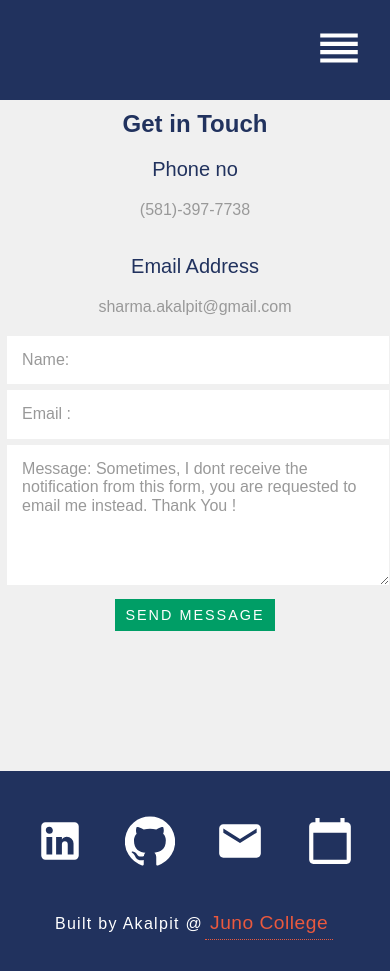
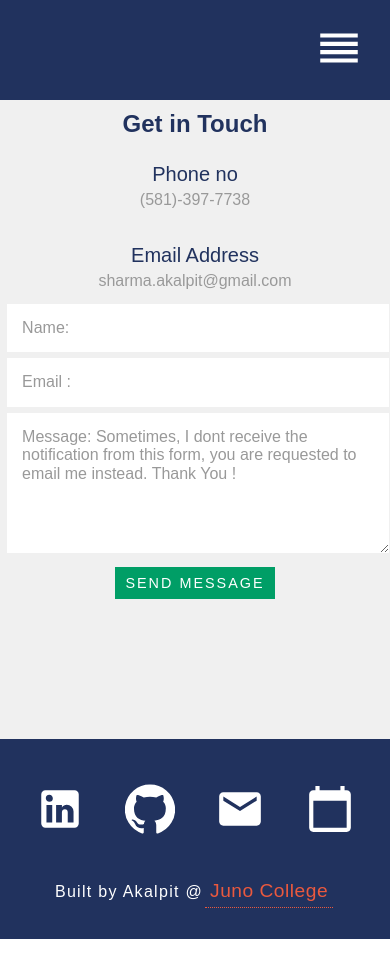
Before and after one commit to skininja673/Portfolio-React, a React (Create React App) app: page /contact in a window 390 px wide. After the commit the page ends 939 px from the top, so only its background shows below. Built offline with nearby package versions, Linux system fonts and the light colour scheme.

Commit message:
fixing spaces

```diff
--- a/src/styles/ContactForm.css
+++ b/src/styles/ContactForm.css
@@ -100,10 +100,26 @@
     .heading {
         margin-top: 10px;
     }
+
     .content .contactInfo .contactInfoBx {
         margin-top: 0px;
     }
-    /* ---------- */
+    .content .contactInfo .contactInfoBx .box {
+        margin: 5px;
+    }
+    .content .contactInfo .contactInfoBx .text {
+        display: flex;
+        flex-direction: column;
+    }
+
+    .content .contactInfo .contactInfoBx .text p {
+        margin: 5px;
+    }
+    .content .contactInfo .contactInfoBx .text h3 {
+        margin-bottom: 0;
+        padding: 0;
+    }
+
     .contact {
         width: 98%;
     }
```
